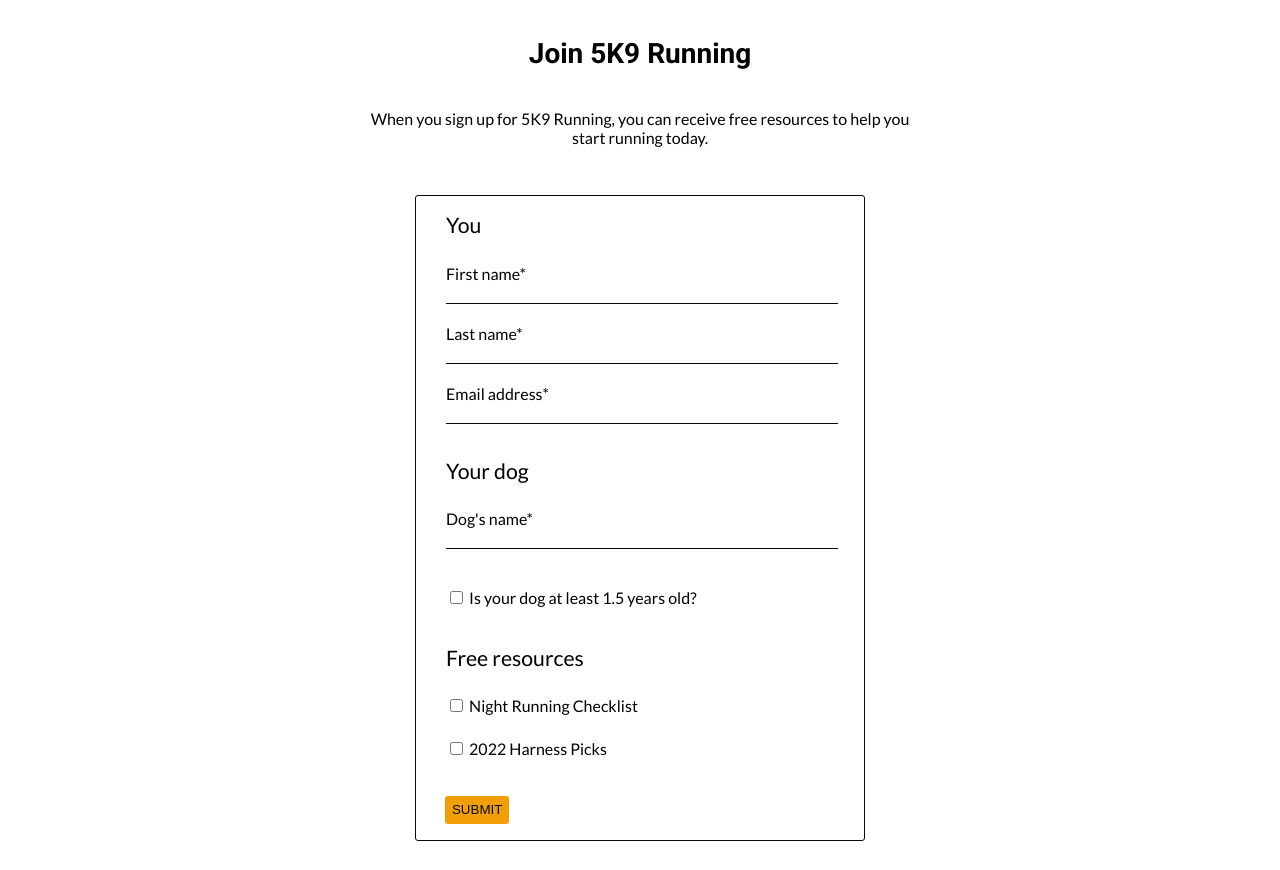
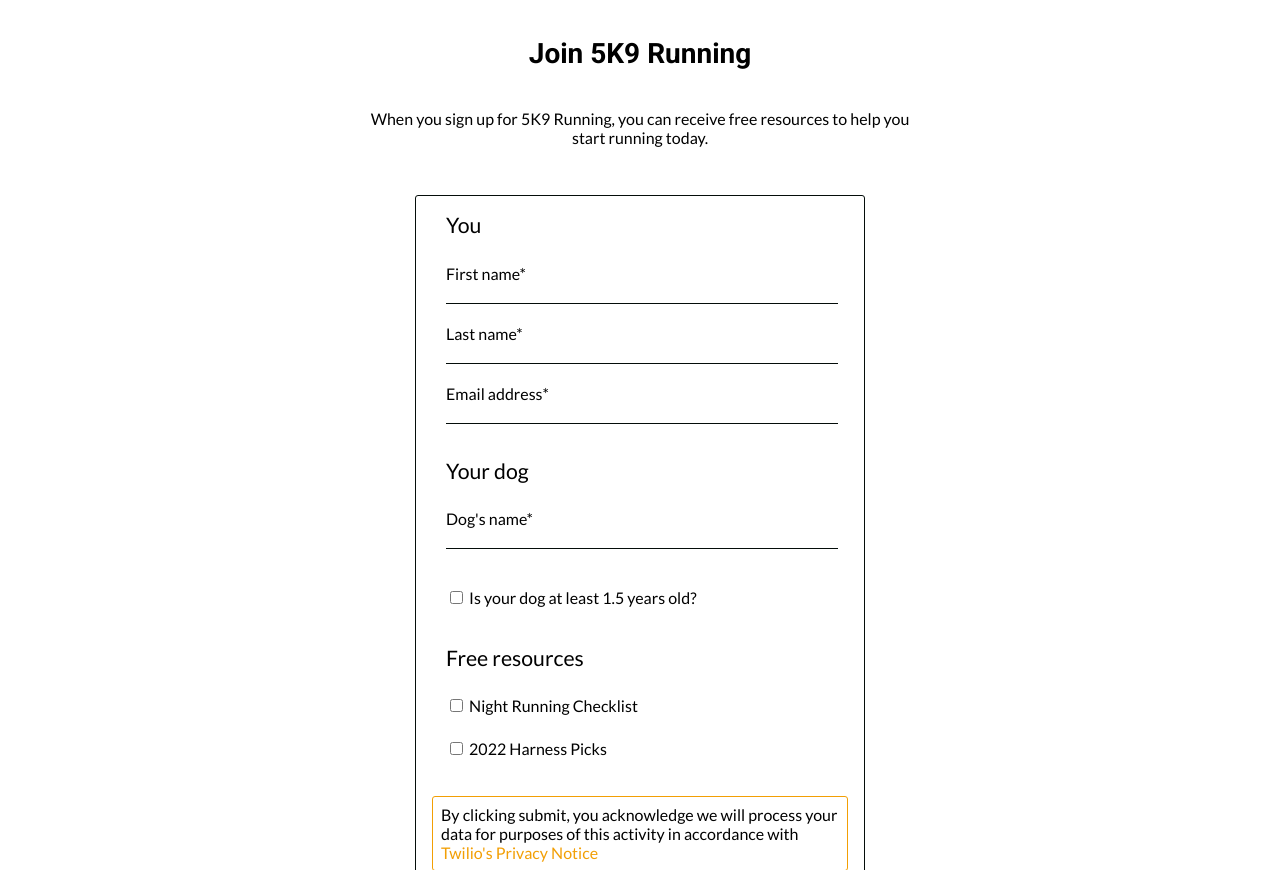
Before and after one commit to TwilioDevEd/twilio_sendgrid_101, a website: page 5K9/assets/signup.html in a window 1280 px wide. Shown: the part 82-952 px from the top of the page. Drawn offline with Linux system fonts and the light colour scheme.

Commit message:
Add privacy statement

```diff
--- a/5K9/assets/signup.html
+++ b/5K9/assets/signup.html
@@ -152,6 +152,18 @@
                     <label for="harnessPicks">2022 Harness Picks</label>
                   </div>
                 </fieldset>
+                <div class="privacy-statement">
+                  <p>
+                    By clicking submit, you acknowledge we will process your
+                    data for purposes of this activity in accordance with
+                    <a
+                      href="https://www.twilio.com/legal/privacy"
+                      target="_blank"
+                      rel="noopener noreferrer"
+                      >Twilio's Privacy Notice</a
+                    >
+                  </p>
+                </div>
                 <div>
                   <button type="submit" id="submit">
                     Submit
--- a/5K9/assets/styles/styles.css
+++ b/5K9/assets/styles/styles.css
@@ -284,6 +284,19 @@
   display: none;
 }
 
+/* Privacy statement */
+.privacy-statement {
+  margin: 0.5rem auto;
+  padding: 0.5rem;
+  border: 1px solid var(--action-color-primary);
+  border-radius: 3px;
+  box-sizing: border-box;
+}
+
+.privacy-statement p:last-of-type {
+  margin-bottom: 0;
+}
+
 .page-form {
   width: 100%;
   min-width: 300px;
```
